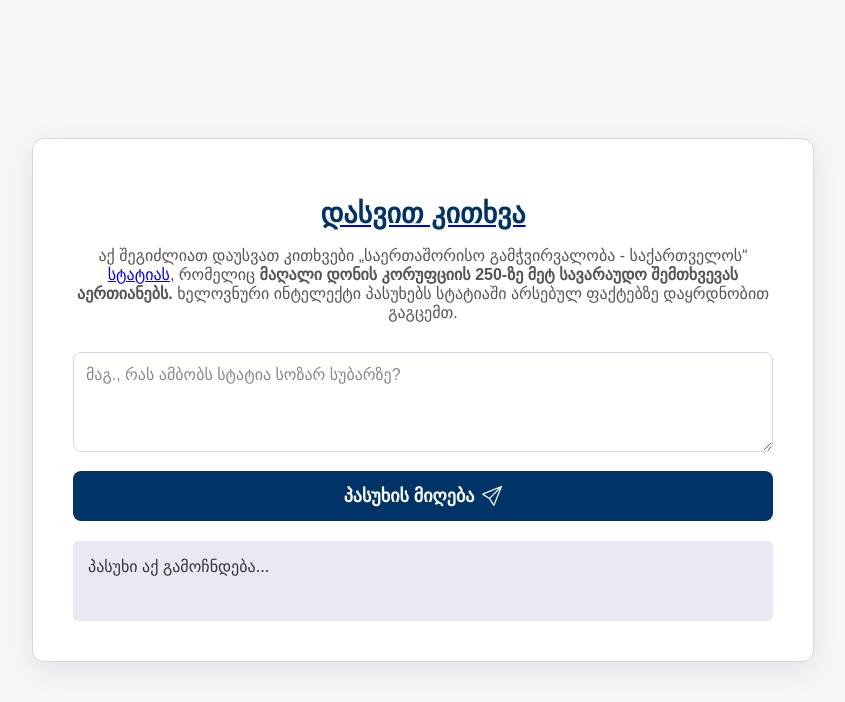
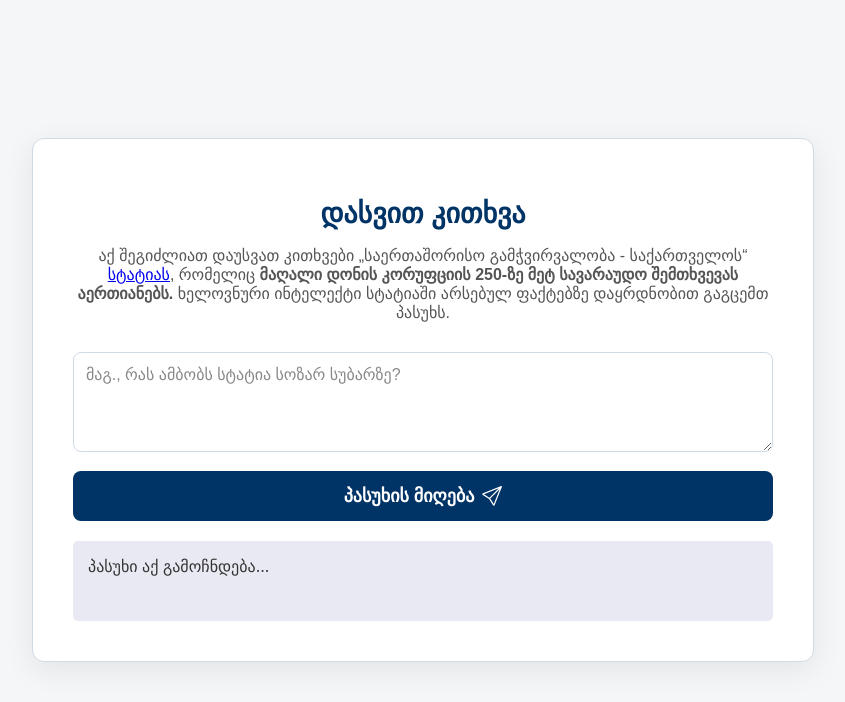
Before and after one commit to gigi2077/AI_4, a website: page index.html in a window 1280 px wide. Shown: the whole page, without its empty margins (217-1062 px from the left). Drawn offline with Linux system fonts and the light colour scheme; no server answers; a web font is replaced by a local one.

```diff
--- a/index.html
+++ b/index.html
@@ -152,8 +152,8 @@
 <body>
 
     <div id="container">
-        <a href="/"><h1>დასვით კითხვა</h1></a>
-       <p id="subtitle">აქ შეგიძლიათ დაუსვათ კითხვები „საერთაშორისო გამჭვირვალობა - საქართველოს“ <a href="https://transparency.ge/ge/blog/magali-donis-korupciis-savaraudo-shemtxvevebi-ganaxlebadi-sia">სტატიას</a>, რომელიც <strong>მაღალი დონის კორუფციის 250-ზე მეტ სავარაუდო შემთხვევას აერთიანებს.</strong> ხელოვნური ინტელექტი პასუხებს სტატიაში არსებულ ფაქტებზე დაყრდნობით გაგცემთ.</p>
+        <a href="/" style="text-decoration: none;"><h1>დასვით კითხვა</h1></a>
+       <p id="subtitle">აქ შეგიძლიათ დაუსვათ კითხვები „საერთაშორისო გამჭვირვალობა - საქართველოს“ <a href="https://transparency.ge/ge/blog/magali-donis-korupciis-savaraudo-shemtxvevebi-ganaxlebadi-sia">სტატიას</a>, რომელიც <strong>მაღალი დონის კორუფციის 250-ზე მეტ სავარაუდო შემთხვევას აერთიანებს.</strong> ხელოვნური ინტელექტი  სტატიაში არსებულ ფაქტებზე დაყრდნობით გაგცემთ პასუხს.</p>
 
         <textarea id="question-input" rows="4" placeholder="მაგ., რას ამბობს სტატია სოზარ სუბარზე?"></textarea>
 
```
